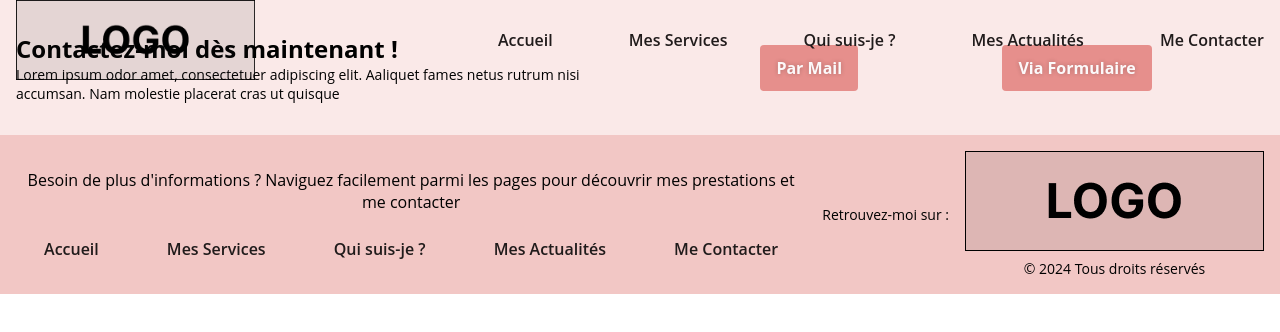
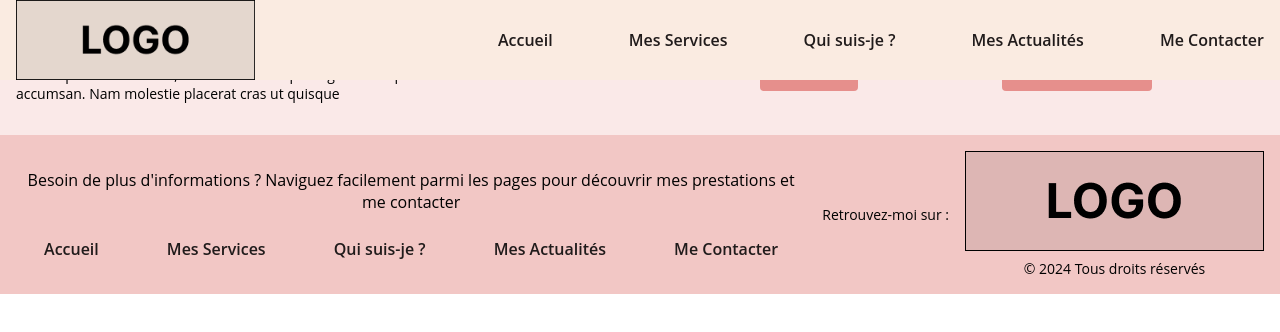
Before and after one commit to Banh-DucLee/tidrone, a Nuxt app: page / in a window 1280 px wide. Shown: the top 332 px of the page. Built offline with nearby package versions, Linux system fonts and the light colour scheme.

Commit message:
Adapted header style

```diff
--- a/components/Header.vue
+++ b/components/Header.vue
@@ -37,12 +37,14 @@
         max-width: var(--width-max);
         padding-inline: 16px;
         box-sizing: border-box;
+        background-color: var(--color-primary-200);
+        z-index: 999;
     }
 
     .header-logo {
-        object-fit: cover;
+        object-fit: contain;
         height: 80px;
-
+        max-width: 50%;
     }
 
     .desktop-nav {
```
